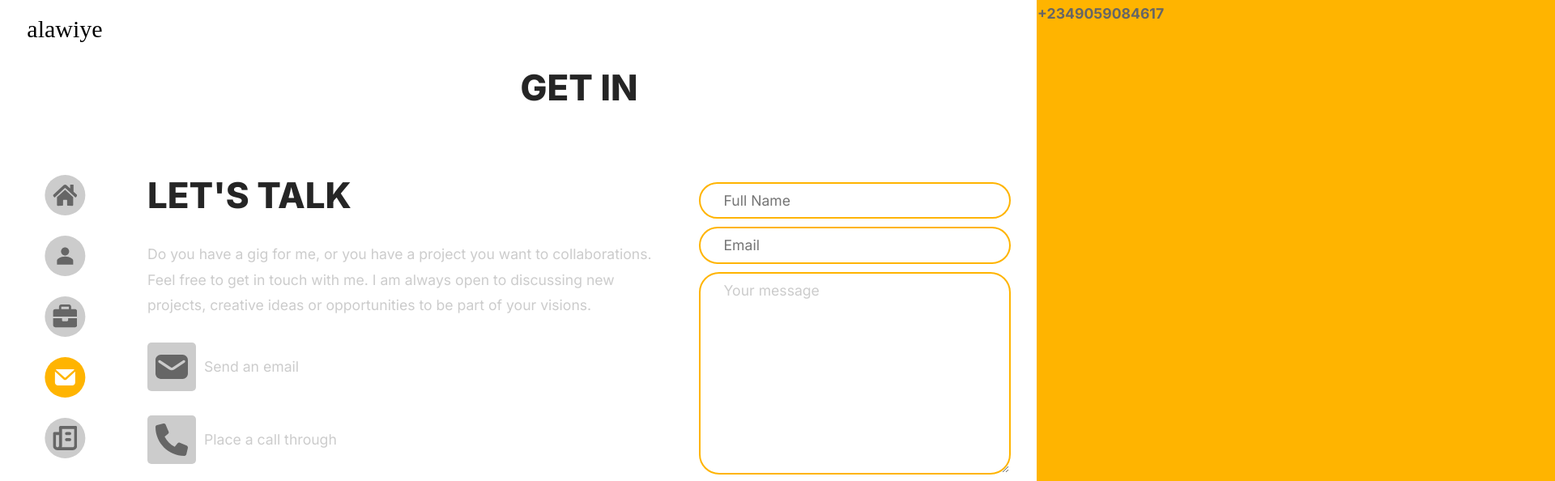
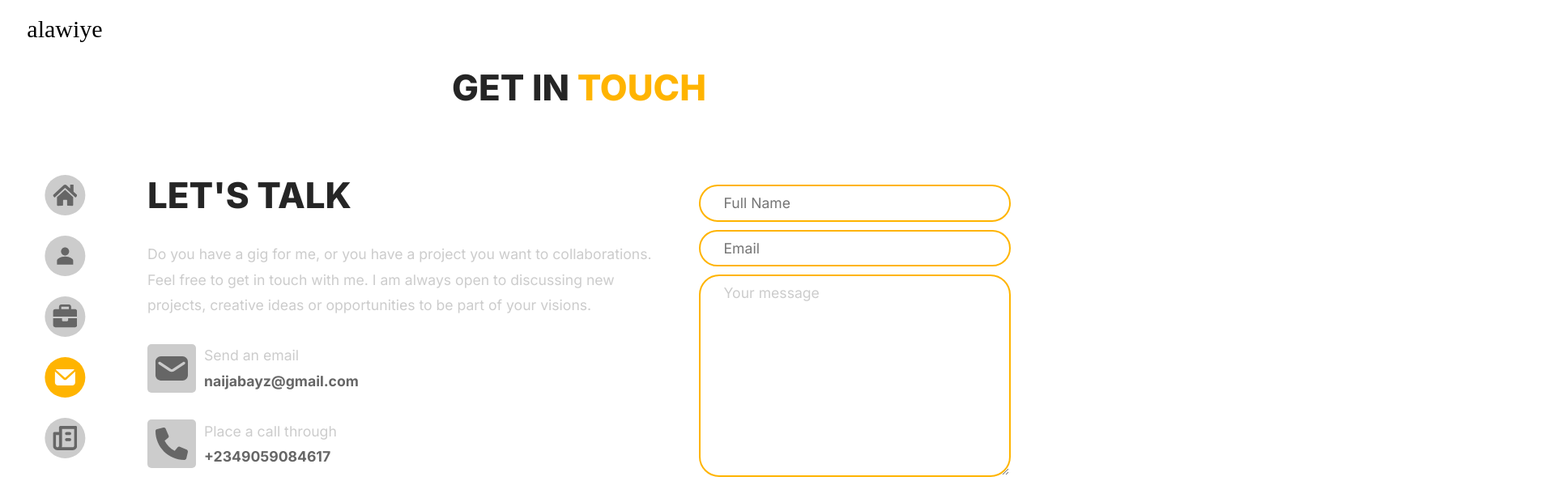
Before and after one commit to emdes12/emdes12, a Vue app: page /contact in a window 1280 px wide. Shown: the top 594 px of the page at 81% size, 1920 px wide, since content can reach past the window. Built offline with nearby package versions, Linux system fonts and the light colour scheme; a web font is replaced by a local one.

Commit message:
classing button span from other span

```diff
--- a/src/views/Contactview.vue
+++ b/src/views/Contactview.vue
@@ -52,7 +52,7 @@ import SendIcon from "../assets/icons/send.svg";
           <div class="btnimg">
             <img :src="SendIcon" alt="btn-icon" />
           </div>
-          <span></span>
+          <span class="btn-span"></span>
         </button>
       </form>
     </div>
@@ -193,7 +193,7 @@ img {
   width: 30px;
 }
 
-span {
+.btn-span {
   content: "";
   position: absolute;
   border: 1px solid var(--vt-yellow);
@@ -210,7 +210,7 @@ button:hover {
   color: var(--vt-white);
 }
 
-button:hover span {
+button:hover .btn-span {
   left: 0;
 }
 
```
